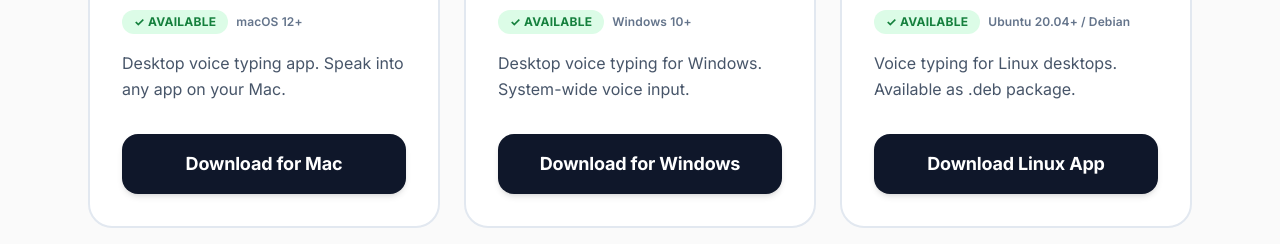
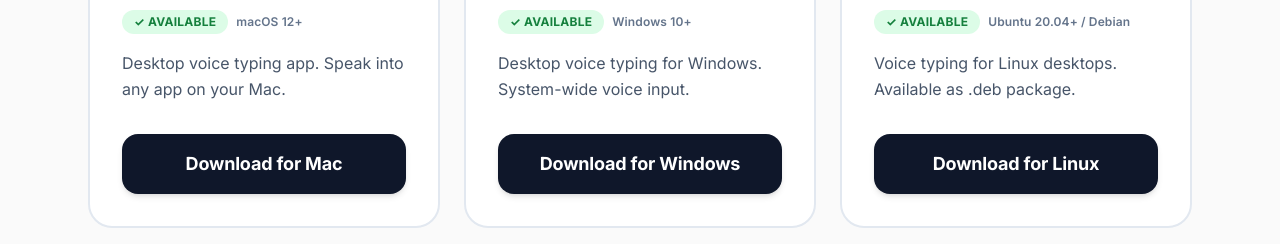
Before and after one commit to goyalraman17/Zaviweb, a Next.js app: page /download in a window 1280 px wide. Shown: the part 860-1104 px from the top of the page. Built offline with nearby package versions, Linux system fonts and the light colour scheme.

Commit message:
Change Linux CTA to 'Download for Linux' on download page

```diff
--- a/app/download/page.tsx
+++ b/app/download/page.tsx
@@ -91,7 +91,7 @@
         status: 'Available',
         requirement: 'Ubuntu 20.04+ / Debian',
         description: 'Voice typing for Linux desktops. Available as .deb package.',
-        cta: 'Download Linux App',
+        cta: 'Download for Linux',
         href: 'https://zavivoice.com/Zavi_Linux.deb',
         highlight: true,
     },
```
